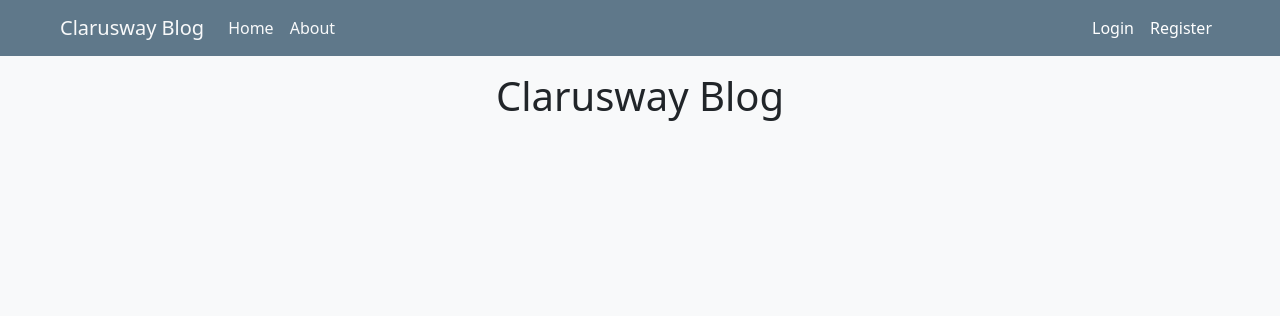
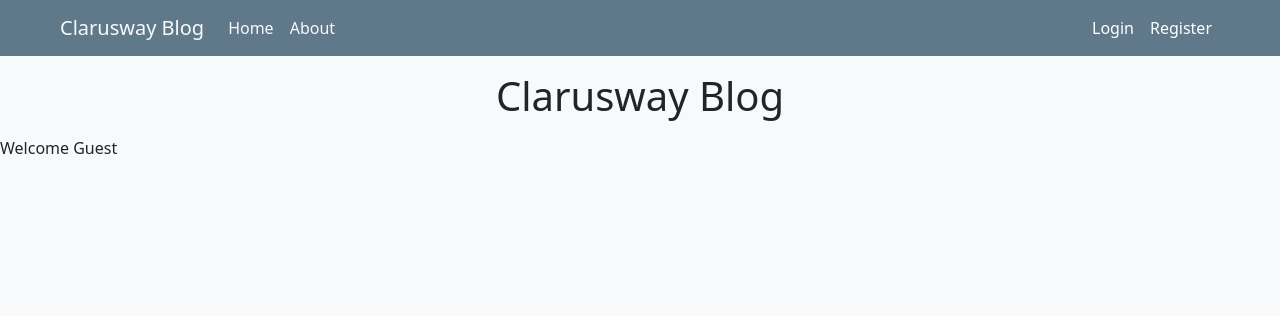
Before and after one commit to Ata-92/Django-Blog-App, a Django app: page / in a window 1280 px wide. Shown: the top 316 px of the page. Run offline with Django 3.2, Linux system fonts and the light colour scheme.

Commit message:
Add user name on home page

```diff
--- a/src/auth_app/templates/auth_app/home.html
+++ b/src/auth_app/templates/auth_app/home.html
@@ -6,4 +6,9 @@
 
 {% block content %}
   <h1 class="text-center my-3">Clarusway Blog</h1>
+  {% if request.user.is_authenticated %}
+    <p>Welcome {{request.user}}</p>
+  {% else %}
+    <p>Welcome Guest</p>
+  {% endif %}
 {% endblock content %}
--- a/src/auth_app/views.py
+++ b/src/auth_app/views.py
@@ -79,7 +79,10 @@ def profile_view(request):
     user_info = UserForm(request.POST or None, instance=user)
     profile_info = ProfileForm(request.POST or None, instance=profile)
     if user_info.is_valid() and profile_info.is_valid():
-        pass
+        user_info.save()
+        profile_info.save()
+        messages.success(request, "Profile updated successfully")
+        return redirect("home")
 
     context = {
         "user_info": user_info,
```
